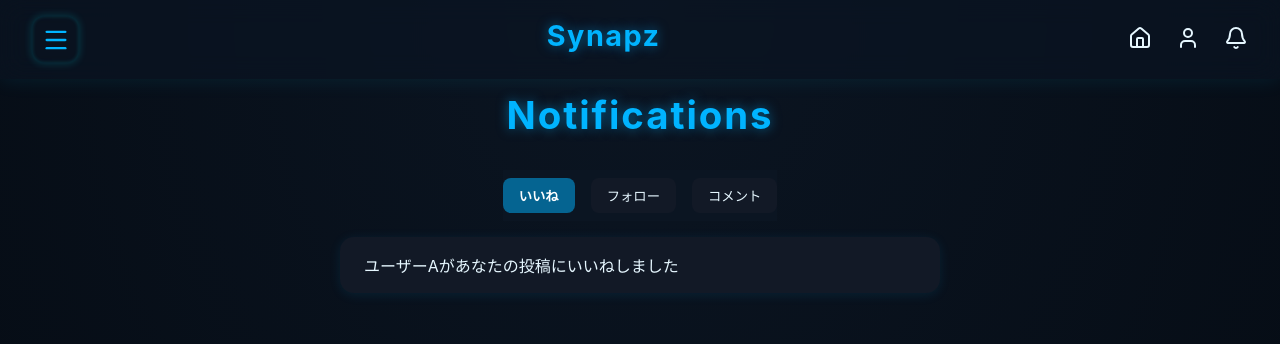
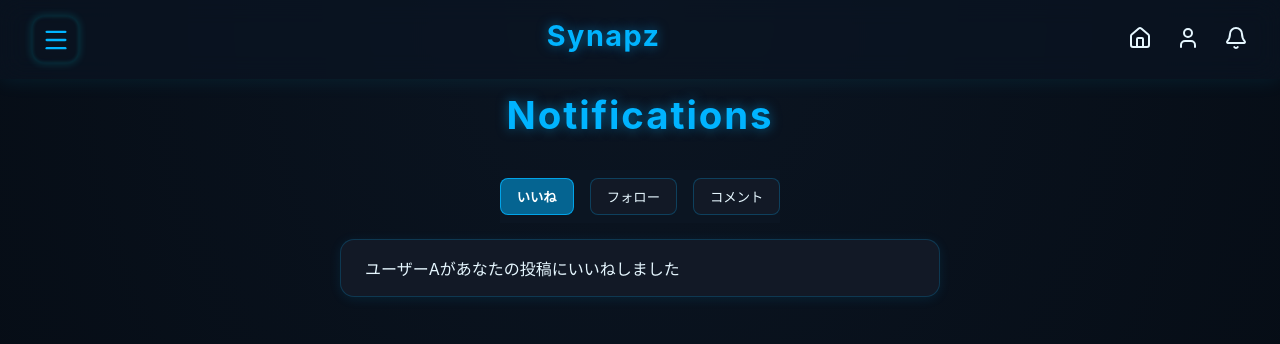
Before and after one commit to nao317/synapz, a Next.js app: page /notifications in a window 1280 px wide. Shown: the top 344 px of the page. Built offline with nearby package versions, Linux system fonts and the light colour scheme.

Commit message:
ボタンの境界追加

```diff
--- a/package.json
+++ b/package.json
@@ -11,7 +11,7 @@
   "dependencies": {
     "@prisma/client": "^6.17.1",
     "@supabase/ssr": "^0.7.0",
-    "@supabase/supabase-js": "^2.75.1",
+    "@supabase/supabase-js": "^2.76.1",
     "@vercel/analytics": "^1.5.0",
     "framer-motion": "^12.23.24",
     "lucide-react": "^0.545.0",
--- a/src/app/notifications/notifications.module.css
+++ b/src/app/notifications/notifications.module.css
@@ -50,10 +50,11 @@
 .item {
     background: #121926;
     padding: 1rem 1.5rem;
+    border: 1px solid rgba(0, 180, 255, 0.2);
     border-radius: 14px;
     box-shadow: 0 2px 12px rgba(0, 180, 255, 0.1);
     font-size: 1rem;
-    transition: transform 0.25s ease, box-shadow 0.25s ease;
+    transition: transform 0.25s ease, box-shadow 0.25s ease, border-color 0.25s ease;
 }
 
 /* タブバー（いいね・フォロー・コメント） */
@@ -73,11 +74,11 @@
 .tabBar button {
     padding: 0.5rem 1rem;
     border-radius: 8px;
-    border: none;
+    border: 1px solid rgba(0, 180, 255, 0.25); ;
     background-color: #121926;
     color: #e6f7ff;
     cursor: pointer;
-    transition: 0.2s;
+    transition: background-color 0.2s, border-color 0.2s, transform 0.2s;
 }
 
 /* 選択中のタブは常に明るい色 */
@@ -85,11 +86,13 @@
     background-color: rgba(0, 180, 255, 0.5); /* 明るいブルー */
     color: #fff;
     font-weight: bold;
+    border-color: rgba(0, 180, 255, 0.8);
 }
 
 /* アクティブでないタブだけホバー時に明るく */
 .tabBar button:not(.activeTab):hover {
     background-color: rgba(0, 180, 255, 0.2);
+    border-color: rgba(0, 180, 255, 0.4);
 }
 
 .activeTab {
@@ -102,6 +105,7 @@
 .item:hover {
     transform: translateX(5px);
     box-shadow: 0 4px 20px rgba(0, 180, 255, 0.25);
+    border-color: rgba(0, 180, 255, 0.4);
 }
 
 /* スクロールバー */
--- a/src/lib/components/Button.module.css
+++ b/src/lib/components/Button.module.css
@@ -2,13 +2,13 @@
     margin-top: 0.5rem;
     padding: 12px 16px;
     border-radius: 12px;
-    border: none;
+    border: 2px solid rgba(180, 240, 255, 0.3);
     font-size: 1rem;
     font-weight: 600;
     cursor: pointer;
     background: linear-gradient(90deg, #090e6e, #02547a);
     color: #0a3269;
-    transition: transform 0.25s ease, box-shadow 0.4s ease, background 0.4s ease;
+    transition: transform 0.25s ease, box-shadow 0.4s ease, background 0.4s ease, border-color 0.4s ease;;
     box-shadow: 0 0 16px rgba(8, 55, 79, 0.45), 0 0 32px rgba(150, 220, 255, 0.25);
 }
 
```
Also changed, not shown: 1 other file (tests, documents, lock files or other folders).
